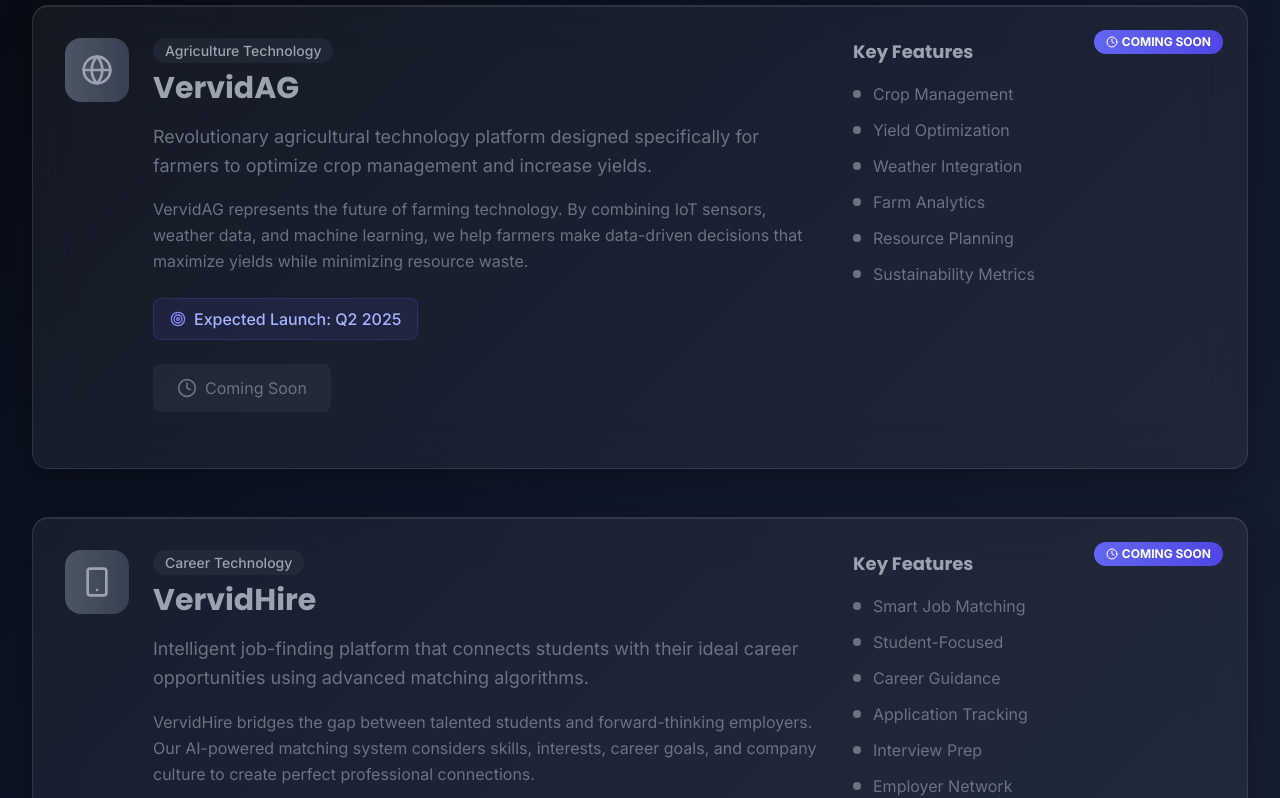
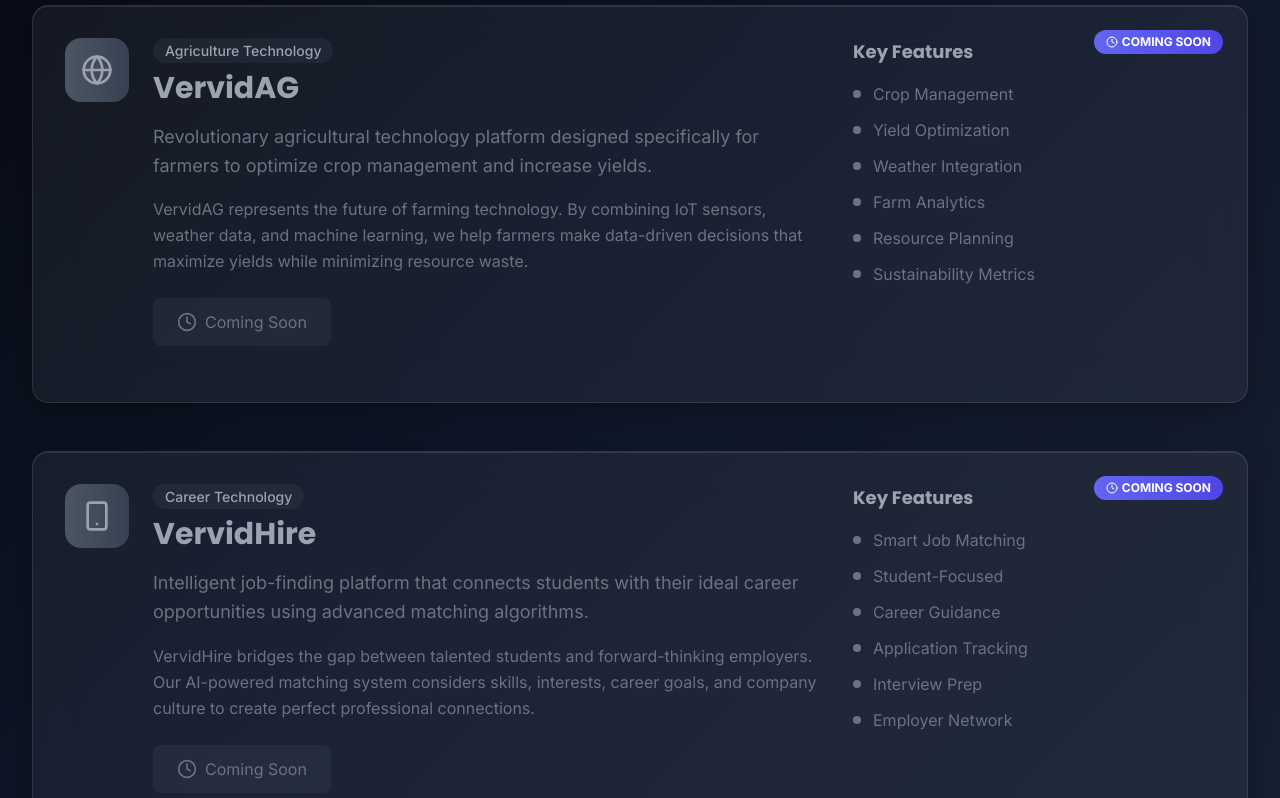
Before and after one commit to paulodo55/vervidai, a Next.js app: page /products in a window 1280 px wide. Shown: the part 1152-1950 px from the top of the page. Built offline with nearby package versions, Linux system fonts and the light colour scheme; no server answers.

Commit message:
Remove expected launch dates from VervidAG and VervidHire
- Removed Q2/Q3 2025 launch timeline from coming soon products
- Cleaned up launch date display logic
- Products now show as 'Coming Soon' without specific dates

```diff
--- a/app/products/page.tsx
+++ b/app/products/page.tsx
@@ -37,8 +37,7 @@ export default function Products() {
       features: ['Crop Management', 'Yield Optimization', 'Weather Integration', 'Farm Analytics', 'Resource Planning', 'Sustainability Metrics'],
       href: '#',
       status: 'coming-soon',
-      category: 'Agriculture Technology',
-      launchDate: 'Q2 2025'
+      category: 'Agriculture Technology'
     },
     {
       icon: Smartphone,
@@ -48,8 +47,7 @@ export default function Products() {
       features: ['Smart Job Matching', 'Student-Focused', 'Career Guidance', 'Application Tracking', 'Interview Prep', 'Employer Network'],
       href: '#',
       status: 'coming-soon',
-      category: 'Career Technology',
-      launchDate: 'Q3 2025'
+      category: 'Career Technology'
     }
   ]
 
@@ -145,15 +143,6 @@ export default function Products() {
                           {product.longDescription}
                         </p>
 
-                        {/* Launch Date for Coming Soon */}
-                        {product.status === 'coming-soon' && product.launchDate && (
-                          <div className="mb-6">
-                            <div className="inline-flex items-center px-4 py-2 rounded-lg bg-accent-500/10 border border-accent-500/20">
-                              <Target className="h-4 w-4 text-accent-400 mr-2" />
-                              <span className="text-accent-300 font-medium">Expected Launch: {product.launchDate}</span>
-                            </div>
-                          </div>
-                        )}
 
                         {/* CTA Button */}
                         {product.status === 'available' ? (
```
